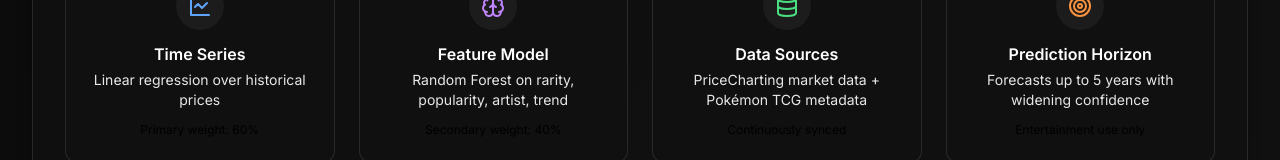
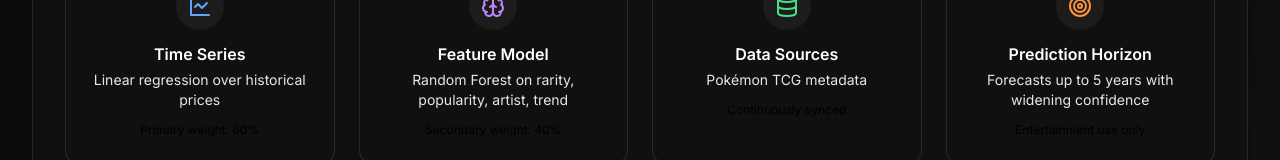
Before and after one commit to jkhatri23/Valuedex, a Next.js app in the folder frontend/: page / in a window 1280 px wide. Shown: the part 737-897 px from the top of the page. Built offline with nearby package versions, Linux system fonts and the light colour scheme; no server answers.

Commit message:
fixed search dropdown to size appropriately depending on number of results and to reposition section below

```diff
--- a/frontend/src/app/page.tsx
+++ b/frontend/src/app/page.tsx
@@ -95,7 +95,7 @@ export default function Home() {
                     <Database className="w-6 h-6 text-green-400" />
                   </div>
                   <h4 className="text-white font-semibold mb-1">Data Sources</h4>
-                  <p className="text-white/90 text-sm">PriceCharting market data + Pokémon TCG metadata</p>
+                  <p className="text-white/90 text-sm">Pokémon TCG metadata</p>
                   <p className="text-white-400 text-xs mt-3">Continuously synced</p>
                 </div>
                 <div className="bg-[#121212]/70 border border-white/10 rounded-xl p-6 text-center">
--- a/frontend/src/components/SearchBar.tsx
+++ b/frontend/src/components/SearchBar.tsx
@@ -72,7 +72,7 @@ export default function SearchBar({ onSelectCard }: SearchBarProps) {
 
       {/* Results Dropdown */}
       {isOpen && results.length > 0 && (
-        <div className="absolute z-50 w-full mt-2 bg-white rounded-lg shadow-xl border border-gray-200 max-h-96 overflow-y-auto">
+        <div className="w-full mt-2 bg-white rounded-lg shadow-xl border border-gray-200 max-h-96 overflow-y-auto">
           {results.map((card) => (
             <button
               key={card.id}
@@ -104,7 +104,7 @@ export default function SearchBar({ onSelectCard }: SearchBarProps) {
 
       {/* No Results */}
       {isOpen && query.length >= 2 && !isLoading && results.length === 0 && (
-        <div className="absolute z-50 w-full mt-2 bg-white rounded-lg shadow-xl border border-gray-200 px-4 py-8 text-center">
+        <div className="w-full mt-2 bg-white rounded-lg shadow-xl border border-gray-200 px-4 py-8 text-center">
           <p className="text-gray-500">No cards found matching "{query}"</p>
           <p className="text-sm text-gray-400 mt-2">Try a different search term</p>
         </div>
```
